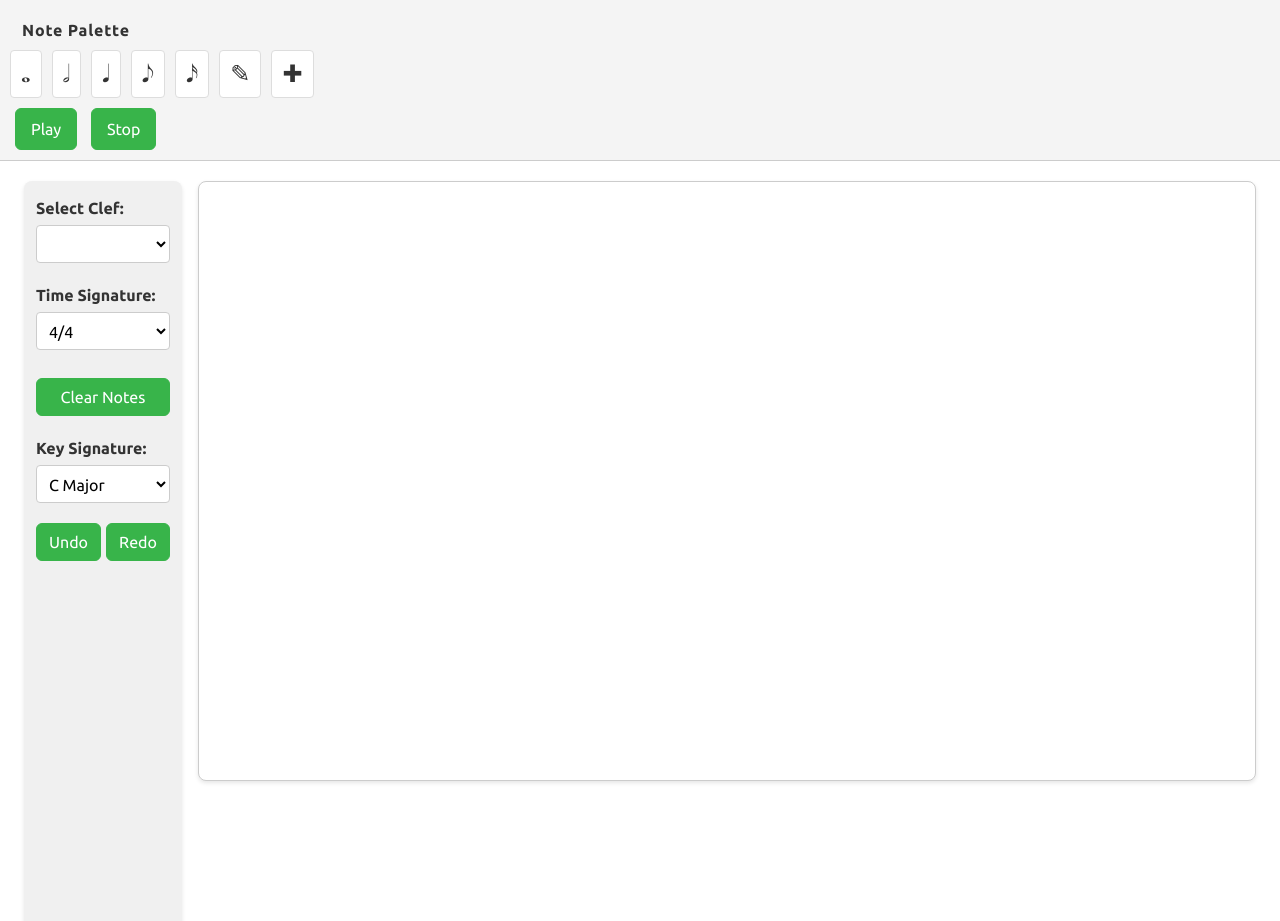
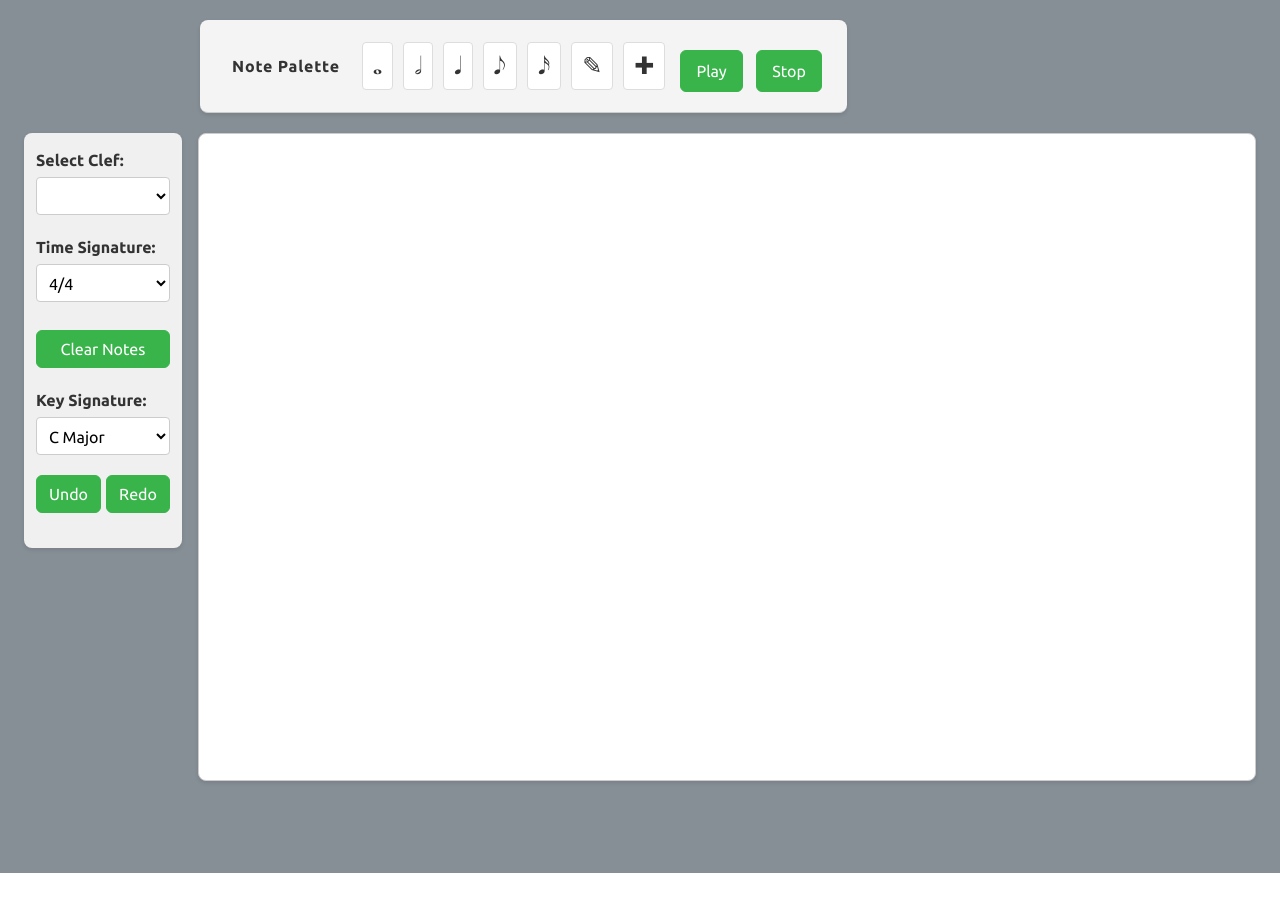
Before and after one commit to KellyHau/FYP-HelloMusic, a Django app: a page that uses HelloMusicProject/HelloMusicApp/templates/HelloMusicApp/sheet_editor.html in a window 1280 px wide. After the commit the page ends 873 px from the top, so only its background shows below. Run offline with Django 5.2, Linux system fonts and the light colour scheme; a user stored in the database is signed in; tables that the repository leaves empty hold one stand-in row (values such as "Sample post"); some libraries are stand-ins or nearby versions.

Commit message:
update UI

```diff
--- a/HelloMusicProject/HelloMusicApp/static/HelloMusicApp/css/sheet.css
+++ b/HelloMusicProject/HelloMusicApp/static/HelloMusicApp/css/sheet.css
@@ -5,6 +5,7 @@ body {
     /* Full viewport height */
     display: flex;
     flex-direction: column;
+    background-color: #868e96 !important;
 }
 
 .custom-container {
@@ -53,10 +54,14 @@ select {
 
 .top-menu {
     background-color: #f4f4f4;
-    padding: 10px;
+    padding: 20px;
     border-bottom: 1px solid #ccc;
     box-sizing: border-box;
     flex-shrink: 0;
+    width: fit-content;
+    margin: 20px 200px 0px;
+    border-radius: 8px;
+    box-shadow: 0 2px 4px rgba(0, 0, 0, 0.1);
 }
 
 .note-palette-label {
@@ -95,9 +100,13 @@ select {
 }
 
 .staff-scroll-container {
+    width: 100%;
+    height: 90%;
+    overflow-y: auto;
+    overflow-x: hidden;
+    padding: 20px;
+
     flex: 1;
-    height: calc(80vh - 40px);
-    overflow: auto;
     background: white;
     border: 1px solid #ccc;
     border-radius: 8px;
@@ -113,10 +122,13 @@ select {
 #staff-container {
     display: block;
     width: 100%;
+    flex-direction: column;
+    align-items: center;
+
     overflow: auto;
-    /*min-width: fit-content;*/
+    min-width: fit-content;
     background: white;
-    /*margin: 0 auto;*/
+    margin: 0 auto;
 }
 
 button {
@@ -156,6 +168,9 @@ button {
 }
 
 .staff-row {
+    margin-bottom: 20px;
+    width: 100%;
+
     width: fit-content;
     height: 150px;
     margin-bottom: 60px;
@@ -226,6 +241,7 @@ button {
     height: 2px;
     pointer-events: none;
     z-index: 998;
+
 }
 
 .staff-space-highlight {
@@ -256,12 +272,13 @@ button {
 
 .preview-note {
     position: absolute;
-    width: 10px;
-    height: 10px;
+    width: 8px;
+    height: 8px;
     background-color: black;
     border-radius: 50%;
     pointer-events: none; /* Prevent interaction */
     z-index: 9999; /* Ensure it's above other elements */
+    transform: translate(50%, 50%);
 }
 
 .lyrics-dialog {
--- a/HelloMusicProject/HelloMusicApp/static/HelloMusicApp/js/sheet_editor.js
+++ b/HelloMusicProject/HelloMusicApp/static/HelloMusicApp/js/sheet_editor.js
@@ -255,51 +255,73 @@ function initializeStaves() {
     const staffContainer = document.getElementById('staff-container');
     staffContainer.innerHTML = '';
 
-  const measuresPerRow = 4;
-  const totalRows = Math.ceil(measures.length / measuresPerRow);
+    // Get the container width
+    const containerWidth = document.querySelector('.staff-scroll-container').clientWidth;
+    const minMeasureWidth = MEASURE_MIN_WIDTH; // 300 from your constants
 
     // Reset measure widths array
     measureWidths = [];
 
-  for (let row = 0; row < totalRows; row++) {
+    // Calculate measure widths first
+    const measuresWithWidths = measures.map((measure, index) => {
+        let width = minMeasureWidth;
+
+        if (measure && measure.length > 0) {
+            // Add extra width for longer measures, but cap it at a maximum
+            width = Math.min(
+                Math.max(width, minMeasureWidth + (measure.length * 25)),
+                minMeasureWidth * 1.5 // Cap at 1.5 times minimum width
+            );
+        }
+
+        // Add extra space for clef and signatures if first in row
+        // We'll adjust this later when we know which measures start a row
+        measureWidths[index] = width;
+        return { measure, width };
+    });
+
+    // Group measures into rows based on available width
+    const rows = [];
+    let currentRow = [];
+    let currentRowWidth = 0;
+    const clefSpace = 60; // Space for clef and signatures
+
+    measuresWithWidths.forEach((measureData, index) => {
+        const measureWidth = measureData.width;
+        const widthWithClef = currentRow.length === 0 ? measureWidth + clefSpace : measureWidth;
+
+        if (currentRowWidth + widthWithClef <= containerWidth) {
+            currentRow.push({ ...measureData, index });
+            currentRowWidth += widthWithClef;
+        } else {
+            rows.push(currentRow);
+            currentRow = [{ ...measureData, index }];
+            currentRowWidth = measureWidth + clefSpace;
+        }
+    });
+
+    // Add the last row if it has any measures
+    if (currentRow.length > 0) {
+        rows.push(currentRow);
+    }
+
+    // Draw each row
+    rows.forEach((row, rowIndex) => {
         const div = document.createElement('div');
         div.className = 'staff-row';
-      div.id = `staff-row-${row}`;
+        div.id = `staff-row-${rowIndex}`;
         staffContainer.appendChild(div);
 
-      // Calculate widths for measures in this row
-      const startMeasureIndex = row * measuresPerRow;
-      const rowMeasures = measures.slice(startMeasureIndex, startMeasureIndex + measuresPerRow);
+        const totalRowWidth = row.reduce((sum, measureData, i) =>
+            sum + (i === 0 ? measureData.width + clefSpace : measureData.width), 0);
 
-      // Calculate required widths
-      const rowWidths = rowMeasures.map((measure, i) => {
-          let width = MEASURE_MIN_WIDTH;
-
-          if (measure && measure.length > 0) {
-              // Add extra width for longer measures
-              width = Math.max(width, MEASURE_MIN_WIDTH + (measure.length * 25));
-          }
-
-          // Add extra space for clef and signatures if first measure
-          if (i === 0) {
-              width += 60;
-          }
-
-          // Store the calculated width
-          measureWidths[startMeasureIndex + i] = width;
-          return width;
-      });
-
-      const totalRowWidth = rowWidths.reduce((sum, width) => sum + width, 0);
         const renderer = new Vex.Flow.Renderer(div, Vex.Flow.Renderer.Backends.SVG);
         renderer.resize(totalRowWidth, 150);
         const context = renderer.getContext();
 
         let currentX = 0;
-      for (let i = 0; i < measuresPerRow && (startMeasureIndex + i) < measures.length; i++) {
-          const measureIndex = startMeasureIndex + i;
-          const width = rowWidths[i];
-
+        row.forEach((measureData, i) => {
+            const width = measureData.width;
             const stave = new Vex.Flow.Stave(currentX, 40, width);
 
             if (i === 0) {
@@ -307,24 +329,22 @@ function initializeStaves() {
                 stave.addClef(clef);
                 const keySignature = document.getElementById('key-signature').value;
                 stave.addKeySignature(keySignature);
-              if (row === 0) {
+                if (rowIndex === 0) {
                     const timeSignature = document.getElementById('time-select').value;
                     stave.addTimeSignature(timeSignature);
                 }
             }
 
-          stave.setEndBarType(measureIndex === measures.length - 1 ?
+            stave.setEndBarType(measureData.index === measures.length - 1 ?
                 Vex.Flow.Barline.type.END : Vex.Flow.Barline.type.SINGLE);
 
             stave.setContext(context).draw();
 
-          if (measureIndex < measures.length) {
-              drawMeasure(measures[measureIndex], stave, context);
-          }
+            drawMeasure(measureData.measure, stave, context);
 
             currentX += width;
-      }
-  }
+        });
+    });
 }
 
 
@@ -362,7 +382,7 @@ function initializePreviewSystem() {
 
        const rowHeight = 210;
        const currentRowIndex = Math.floor(y / rowHeight);
-       const staffTop = 80 + (rowHeight * currentRowIndex);
+       const staffTop = 100 + (rowHeight * currentRowIndex);
        const staffLineSpacing = 5;
        const relativeY = y - staffTop;
        const lineIndex = Math.round(relativeY / staffLineSpacing);
@@ -413,6 +433,8 @@ function initializePreviewSystem() {
        } else {
            // Hide the preview note if out of bounds
            previewNote.style.display = 'none';
+           staffLineHighlight.style.display = 'none';
+           staffSpaceHighlight.style.display = 'none';
        }
    });
 
@@ -672,7 +694,7 @@ function createNote(duration, lineIndex, clef) {
 function addNote(duration, x, y, measureIndex) {
   const rowHeight = 210;
   const rowIndex = Math.floor(y / rowHeight);
-  const staffTop = 80 + (rowHeight * rowIndex);
+  const staffTop = 100 + (rowHeight * rowIndex);
   const staffLineSpacing = 5;
   const relativeY = y - staffTop;
   const lineIndex = Math.round(relativeY / staffLineSpacing);
--- a/HelloMusicProject/HelloMusicApp/templates/HelloMusicApp/sheet_editor.html
+++ b/HelloMusicProject/HelloMusicApp/templates/HelloMusicApp/sheet_editor.html
@@ -3,15 +3,16 @@
 <html lang="en">
   <head>
     <meta charset="UTF-8" />
-    <title>Sheet Detail</title>
+    <title>{{ sheet_title }}</title>
+    <link rel="icon" href="{% static 'HelloMusicApp/images/favicon.ico' %}" type="image/x-icon"/>
     <link href="{% static 'HelloMusicApp/css/sheet.css' %}" rel="stylesheet" />
     <link href="{% static 'HelloMusicApp/css/bootstrap.min.css' %}" rel="stylesheet">
   </head>
   <body>
 <div id="sheet-editor" data-sheet-id="{{ sheet_id }}" data-sheet-title="{{ sheet_title }}">
   <div class="top-menu">
+    <div class="note-palette">
       <label for="note-palette"  class="note-palette-label">Note Palette</label>
-        <div class="note-palette">
         <div class="draggable-note" draggable="true" data-duration="w" title="Whole Note">&#119133;</div>
         <div class="draggable-note" draggable="true" data-duration="h" title="Half Note">&#119134;</div>
         <div class="draggable-note" draggable="true" data-duration="q" title="Quarter Note">&#119135;</div>
@@ -21,17 +22,16 @@
         <div class="draggable-note" id="lyrics-mode-btn" title="Add lyrics/text">
           <i class="fas fa-font"></i> &#10010;
         </div>
-        </div>
         <div class="playback-controls">
           <button class="btn btn-success" id="play">Play</button>
           <button class="btn btn-success" id="stop">Stop</button>
         </div>
-
+    </div>
   </div>
 
     <div class="container-fluid custom-container">
       <div class="row flex-fill justify-content-center px-4">
-      <div class="col-auto me-3 controls">
+      <div class="col-auto me-3 controls" style="height: fit-content;">
         <div class="control-group">
           <label for="clef-select">Select Clef:</label>
           <select id="clef-select">
```
Lines whose indentation alone changed are shown as unchanged.
